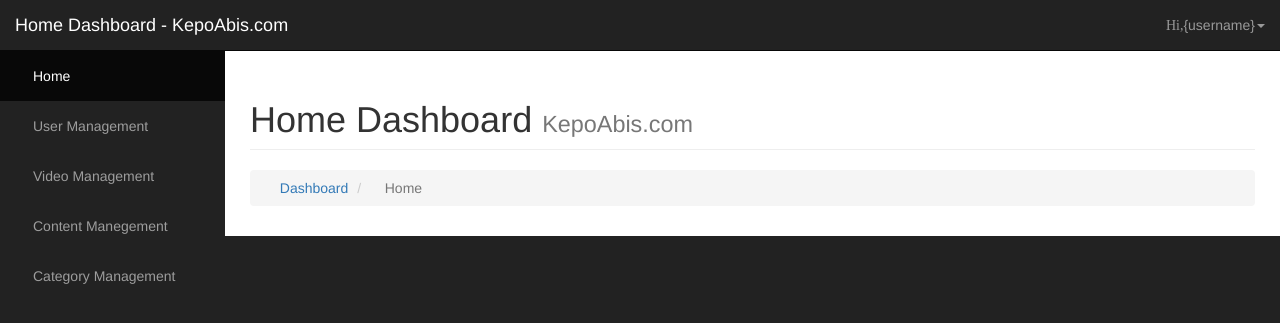
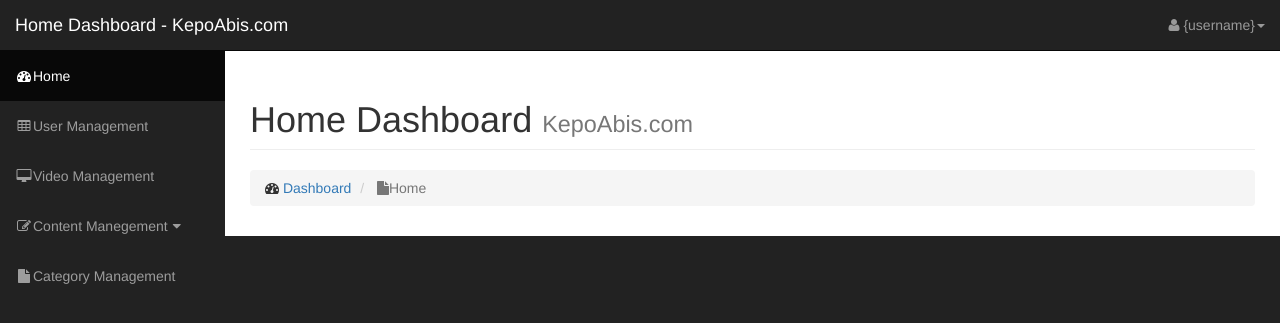
Before and after one commit to kepoabiscom/kepe-dev, a CodeIgniter app: template application/views/admin/dashboard.php in a window 1280 px wide. Shown: the top 323 px of the page. Run offline with CodeIgniter, Linux system fonts and the light colour scheme; the template is opened without the code that fills it, so the values that code supplies are empty; some web fonts are replaced.

Commit message:
Update fix bug font-awesome on dashboard

```diff
--- a/application/views/admin/dashboard.php
+++ b/application/views/admin/dashboard.php
@@ -16,7 +16,7 @@
     <link href="<?php echo base_url(); ?>assets/css/sb-admin.css" rel="stylesheet">
 
     <!-- Custom Fonts -->
-    <link href="<?php echo base_url(); ?>assets/css/font-awesome.min.css" rel="stylesheet" type="text/css">
+    <link href="<?php echo base_url(); ?>assets/css/font-awesome.css" rel="stylesheet" type="text/css">
 
     <!-- HTML5 Shim and Respond.js IE8 support of HTML5 elements and media queries -->
     <!-- WARNING: Respond.js doesn't work if you view the page via file:// -->
@@ -47,7 +47,7 @@
             <!-- Top Menu Items -->
             <ul class="nav navbar-right top-nav">
                 <li class="dropdown">
-                    <a href="#" class="dropdown-toggle" data-toggle="dropdown"><i class="fa fa-user">Hi, </i>{username}<b class="caret"></b></a>
+                    <a href="#" class="dropdown-toggle" data-toggle="dropdown"><i class="fa fa-user"> </i>&nbsp;{username}<b class="caret"></b></a>
                     <ul class="dropdown-menu">
                         <li>
                             <a href="#"><i class="fa fa-fw fa-user"></i> Profile</a>
@@ -66,13 +66,13 @@
                         <a href="dashboard"><i class="fa fa-fw fa-dashboard"></i>Home</a>
                     </li>
                     <li>
-                        <a href="#"><i class="fa fa-fw fa-bar-chart-o"></i>User Management</a>
+                        <a href="#"><i class="fa fa-fw fa-table"></i>User Management</a>
                     </li>
                     <li>
-                        <a href="#"><i class="fa fa-fw fa-table"></i>Video Management</a>
+                        <a href="#"><i class="fa fa-fw fa-desktop"></i>Video Management</a>
                     </li>
                     <li>
-                        <a href="javascript:;" data-toggle="collapse" data-target="#demo"><i class="fa fa-fw fa-arrows-v"></i>Content Manegement<i class="fa fa-fw fa-caret-down"></i></a>
+                        <a href="javascript:;" data-toggle="collapse" data-target="#demo"><i class="fa fa-fw fa-edit"></i>Content Manegement<i class="fa fa-fw fa-caret-down"></i></a>
                         <ul id="demo" class="collapse">
                             <li>
                                 <a href="#">News</a>
@@ -83,7 +83,7 @@
                         </ul>
                     </li>
                     <li>
-                        <a href="#"><i class="fa fa-fw fa-table"></i>Category Management</a>
+                        <a href="#"><i class="fa fa-fw fa-file"></i>Category Management</a>
                     </li>
                 </ul>
             </div>
```
